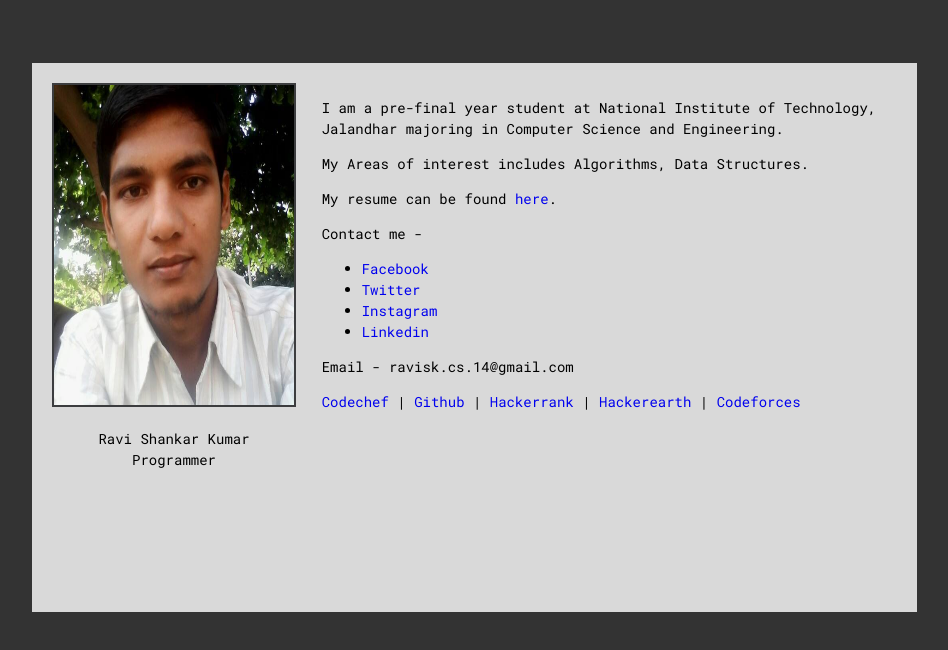
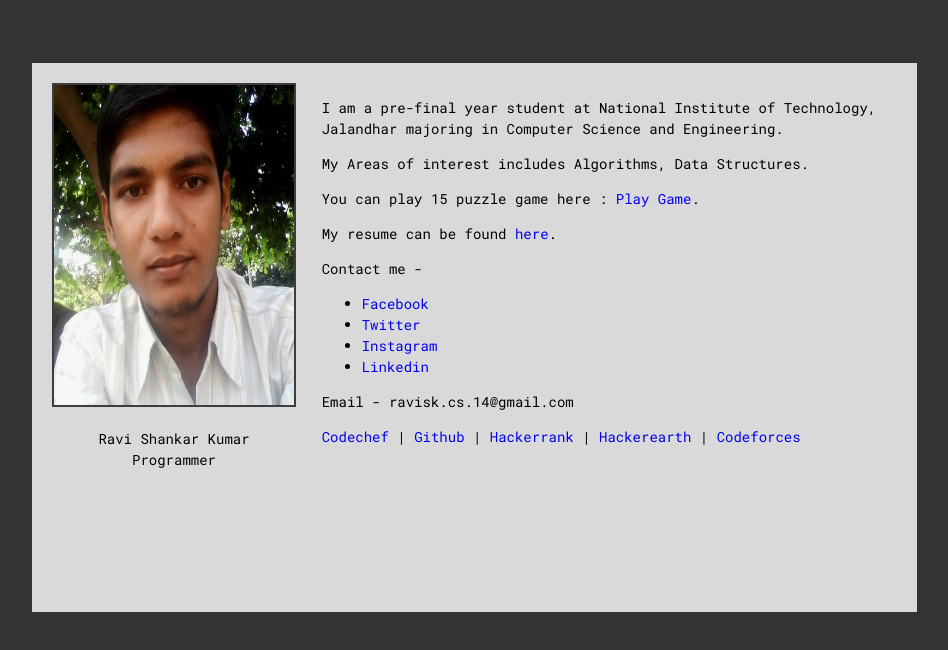
Before and after one commit to ravicse114/ravicse114.github.io, a plain HTML site: page index.html in a window 1280 px wide. Shown: the whole page, without its empty margins (176-1124 px from the left). Drawn offline with Linux system fonts and the light colour scheme.

Commit message:
Update index.html

```diff
--- a/index.html
+++ b/index.html
@@ -72,6 +72,7 @@ a{
   <div id='about'>
     <p>I am a pre-final year student at National Institute of Technology, Jalandhar majoring in Computer Science and Engineering.</p>
 	  <p>My Areas of interest includes Algorithms, Data Structures.</p>
+    <p>You can play 15 puzzle game here : <a href='game.html' target="_blank">Play Game</a>.</p>
     <!--
     <p>I am an active Competitive Programmer by username - prrateekk (google it). I have compiled some good <a href='resources.html' target="_blank">resources and tutorials</a>.</p>
     --->
```
